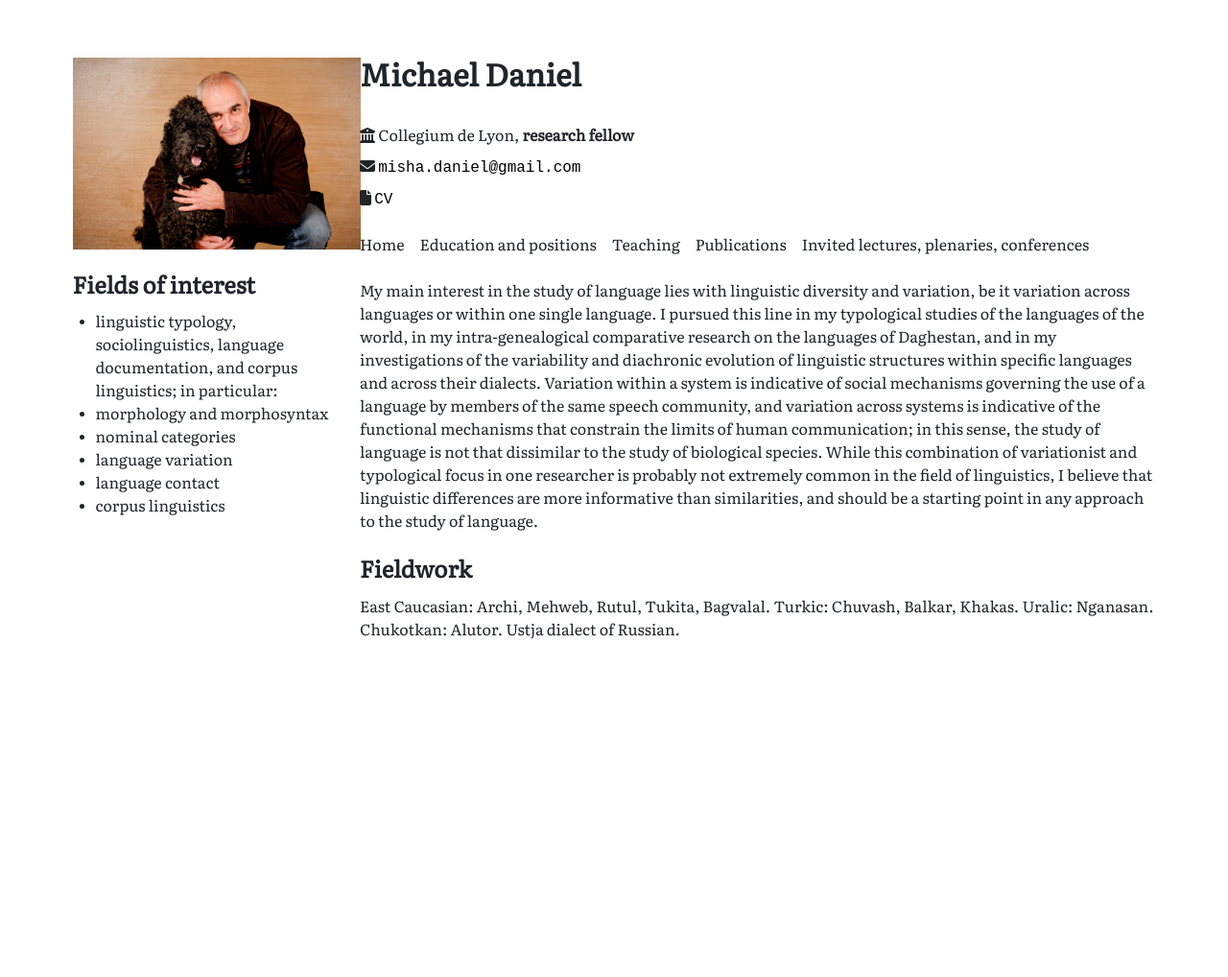
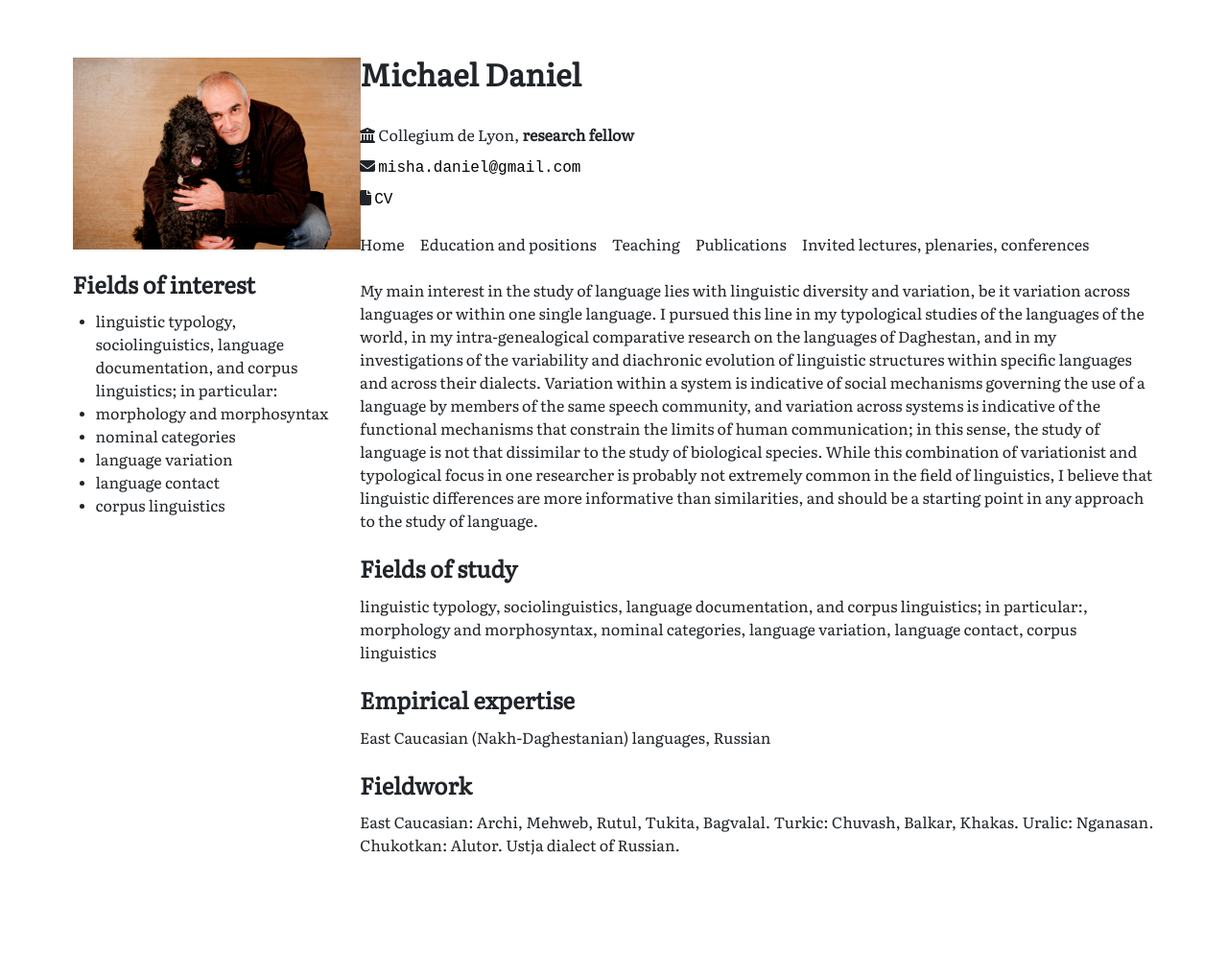
Before and after one commit to MishaDaniel/mishadaniel.github.io, a Jekyll site: the page built from index.html, in a window 1280 px wide. Shown: the whole page at 96% size. Built offline with Jekyll 4.4.1, drawn with Linux system fonts in a browser that asks for light colours; nearby versions of some CDN libraries; before the commit the page ends 900 px from its top, so only the background shows below that.

Commit message:
Update index.html

```diff
--- a/index.html
+++ b/index.html
@@ -6,12 +6,12 @@ layout: default
 My main interest in the study of language lies with linguistic diversity and variation, be it variation across languages or within one single language. I pursued this line in my typological studies of the languages of the world, in my intra-genealogical comparative research on the languages of Daghestan, and in my investigations of the variability and diachronic evolution of linguistic structures within specific languages and across their dialects. Variation within a system is indicative of social mechanisms governing the use of a language by members of the same speech community, and variation across systems is indicative of the functional mechanisms that constrain the limits of human communication; in this sense, the study of language is not that dissimilar to the study of biological species. While this combination of variationist and typological focus in one researcher is probably not extremely common in the field of linguistics, I believe that linguistic differences are more informative than similarities, and should be a starting point in any approach to the study of language.
 </div>
 
-<div class="interests little">
+<div class="interests">
   <h2>Fields of study</h2>
     {{ site.data.general.fields | join: ", " }}
 </div>
 
-<div class="interests little">
+<div class="interests">
   <h2>Empirical expertise</h2>
     {{ site.data.general.languages | join: ", " }}
 </div>
```
